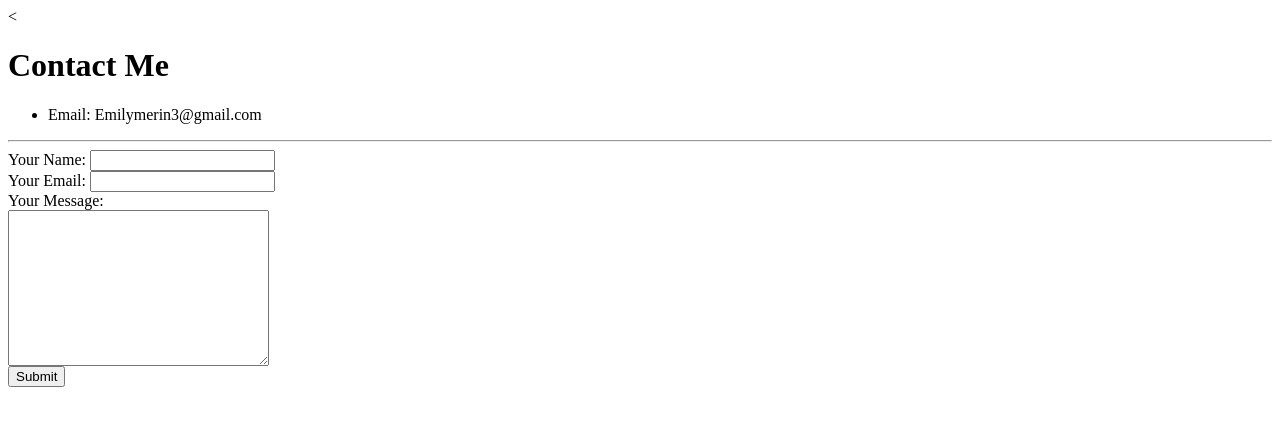
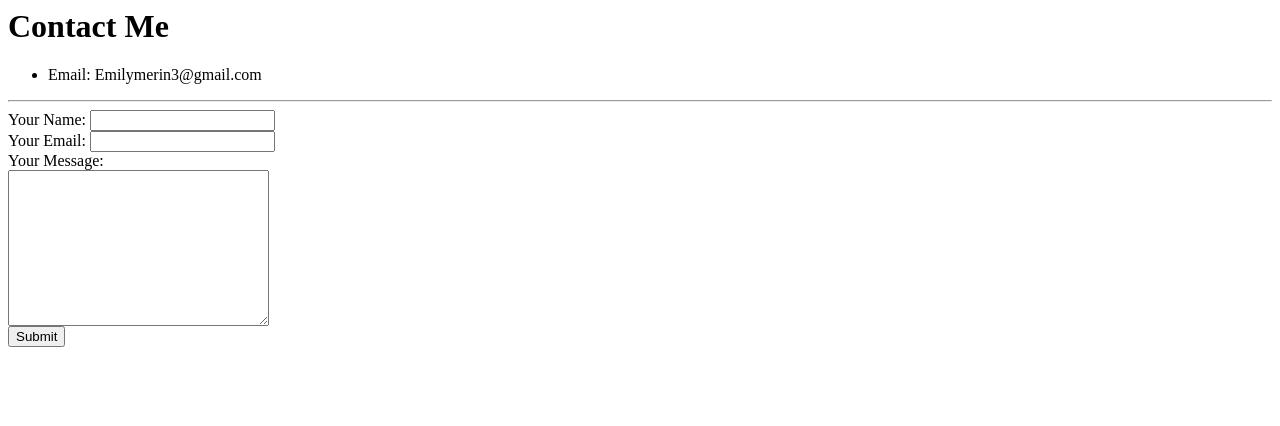
Before and after one commit to emilym444/CV, a plain HTML site: page Contact Me.html in a window 1280 px wide. Drawn offline with Linux system fonts and the light colour scheme.

Commit message:
Update Contact Me.html

```diff
--- a/Contact Me.html
+++ b/Contact Me.html
@@ -4,10 +4,11 @@
 <head>
   <meta charset="utf-8">
   <title>Contact Me</title>
+  <link rel="stylesheet" href="css/styles.css">
 </head>
 
 <body>
-  <<h1>Contact Me</h1>
+  <h1>Contact Me</h1>
     <ul>
       <li>Email: Emilymerin3@gmail.com</li>
     </ul>
```
